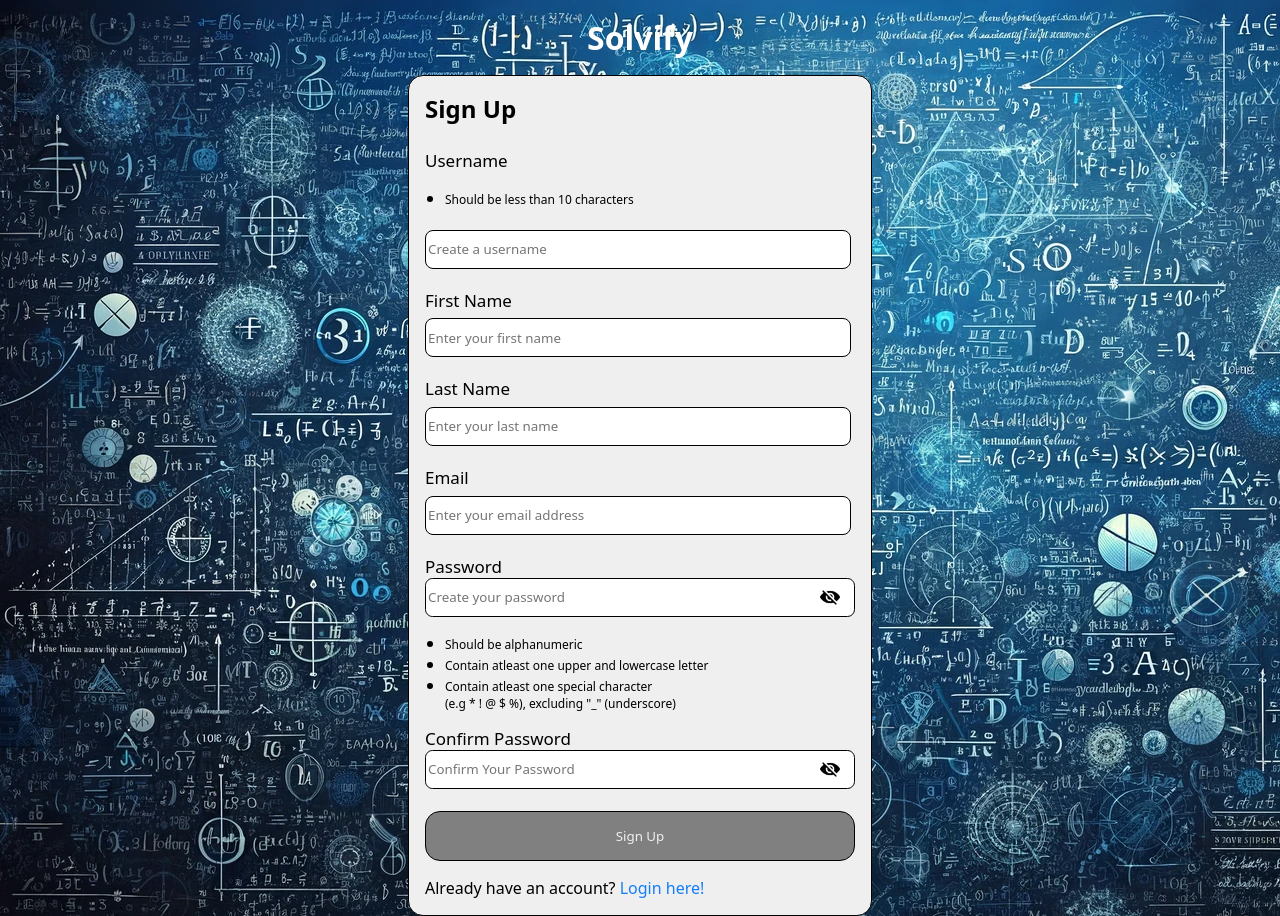
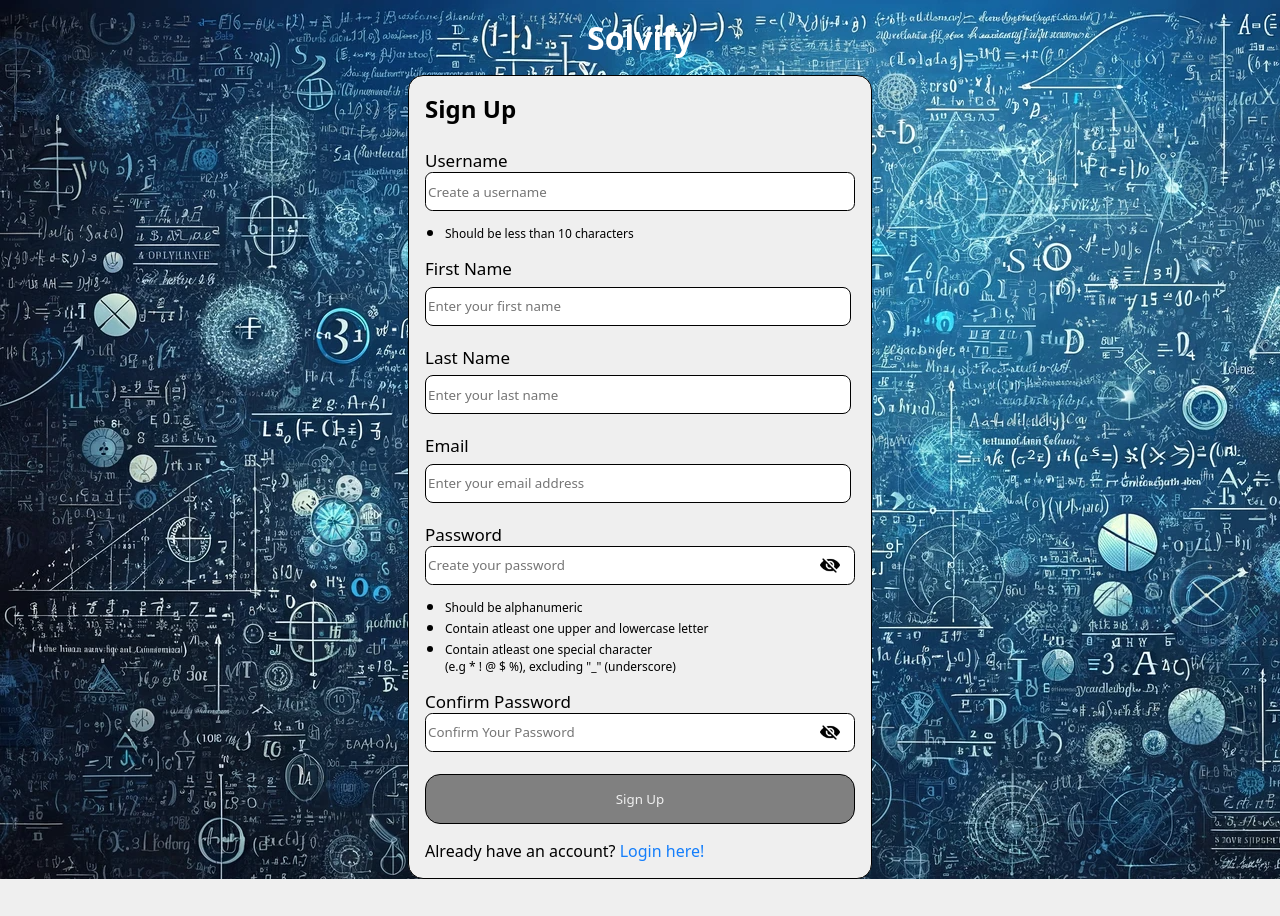
Before and after one commit to DanielGabe18/solvify, a Django app: page /signup in a window 1280 px wide. After the commit the page ends 879 px from the top, so only its background shows below. Run offline with Django 5.2, Linux system fonts and the light colour scheme.

Commit message:
Update signup.html

```diff
--- a/user/templates/user/signup.html
+++ b/user/templates/user/signup.html
@@ -130,7 +130,7 @@
             margin-right: 7.5px;
         }
 
-        #pass1, #pass2 {
+        #pass1, #pass2, #username {
             border: none;
             margin: 0;
             width: 390px;
@@ -141,7 +141,7 @@
         }
 
         .form ul {
-            margin-top: 15px;
+            margin-top: 10px;
             margin-bottom: 15px;
             padding-left: 20px;
         }
@@ -173,11 +173,13 @@
             <form method="post" action="{% url 'signup' %}">
                 {% csrf_token %}
                 <label for="username">Username</label>
-                <ul>
+                <br>
+                <div class="password-container">
+                    <input type="text" class="form-control" id="username" name="username" placeholder="Create a username" Required>
+                </div>
+                <ul id="ul1">
                     <li><p style="font-size: 12px;">Should be less than 10 characters</p></li>
                 </ul>
-                <input type="text" class="form-control" id="username" name="username" placeholder="Create a username" Required>
-                <br>
                 <label for="fname">First Name</label>
                 <br>
                 <input type="text" class="form-control" id="fname" name="fname" placeholder="Enter your first name" Required>
```
